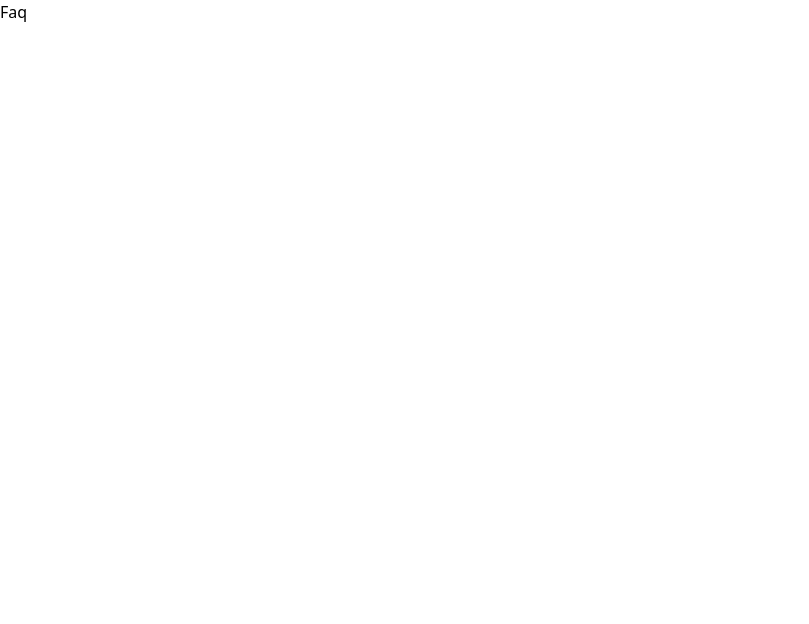
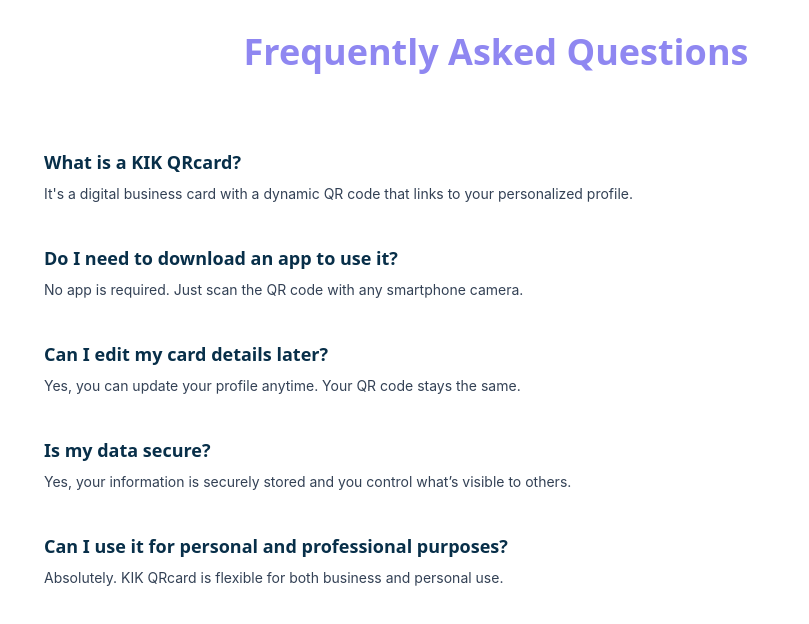
Before and after one commit to kakon-aiubcse/kikqrcard, a Next.js app: page /about/faq in a window 1280 px wide. Shown: the top 624 px of the page, without its empty margins (0-809 px from the left). Built offline with nearby package versions, Linux system fonts and the light colour scheme.

Commit message:
updated and completed faq section

```diff
--- a/src/pages/about/blog.js
+++ b/src/pages/about/blog.js
@@ -1,5 +1,6 @@
 //blog page
 import React from "react";
+import Faq from "./faq";
 
 const Blog = () => {
   return (
@@ -32,7 +33,7 @@
           </h2>
           <p className=" leading-relaxed text-slate-700 font-ios">
             KIK QR Card is a digital card solution that generates a dynamic QR
-            code linked to your customizable profile.<br className="hidden lp:block"/> Share your contact,
+            code linked to your customizable profile.<br className="hidden lp:block xb:block"/> Share your contact,
             portfolio, and business information instantly — no apps or paper
             needed.
           </p>
@@ -106,6 +107,7 @@
           >
             Let's Start!
           </button>
+          <Faq/>
 
       </div>
     </div>
--- a/src/pages/about/contact.js
+++ b/src/pages/about/contact.js
@@ -4,14 +4,14 @@
   return (
     <div className=" min-h-screen flex flex-col mb-32 w-screen xs:w-screen ">
       <div className=" flex flex-col items-center justify-center pr-72 xs:pr-0">
-        <span className="text-5xl font-cp p-4 m-4 text-brand font-bold lp:text-4xl tb:text-3xl xs:text-4xl">
+        <span className="text-5xl font-cp p-4 m-4 text-brand font-bold lp:text-4xl tb:text-3xl xs:text-5xl">
           Contact
         </span>
       </div>
 
       <div
         className="grid grid-cols-3 items-start justify-evenly  pr-60  p-3 m-2 gap-8
-       xs:pl-4 xs:grid-cols-1 lp:grid-cols-2 tb:grid-cols-1 xb:grid-cols-3 xb:gap-24 xb:p-10 xb:pr-[430px] xb:m-1"
+       xs:pl-0 xs:grid-cols-1 lp:grid-cols-2 tb:grid-cols-1 xb:grid-cols-3 xb:gap-24 xb:p-10 xb:pr-[430px] xb:m-1"
       >
         <div className=" items-start justify-start flex flex-col w-[300px] xb:w-[350px] rounded-lg   relative transition-all duration-1000   text-sky-800 mx-2 tb:w-[260px] ">
           <span className="text-5xl w-[350px] whitespace-nowrap font-cp font-semibold m-3 p-3">
@@ -43,7 +43,6 @@
             Dhaka, Bangladesh.
           </span>
         </div>
-
       </div>
       <div
         className=" items-center justify-center flex flex-col w-[300px]
@@ -81,7 +80,6 @@
             Send
           </button>
         </form>
-
       </div>
     </div>
   );
--- a/src/pages/about/faq.js
+++ b/src/pages/about/faq.js
@@ -1,11 +1,59 @@
 //frequently asking question page
 
-import React from 'react'
+import React from "react";
 
 const Faq = () => {
   return (
-    <div>Faq</div>
-  )
-}
+    <div className=" min-h-screen flex flex-col mb-32 w-screen xs:w-screen ">
+      <div className=" flex flex-col items-center justify-center pr-72 xs:pr-0">
+        <span className="text-4xl font-cp p-4 m-4 text-brand font-bold lp:text-4xl tb:text-3xl xs:text-2xl xs:relative xs:right-[44px]">
+          Frequently Asked Questions
+        </span>
+      </div>
+      <div
+        className="grid grid-cols-3 items-start justify-evenly  pr-60  p-3 m-2 gap-8
+       xs:pl-0 xs:grid-cols-1 lp:grid-cols-2 tb:grid-cols-1 xb:grid-cols-3 xb:gap-24 xb:p-10 xb:pr-[430px] xb:m-1"
+      >
+        <div className="flex flex-col w-screen p-1 xs:w-[350px] tb:w-[500px]">
+
+          <div>
+            {" "}
+            {[
+              {
+                q: "What is a KIK QRcard?",
+                a: "It's a digital business card with a dynamic QR code that links to your personalized profile.",
+              },
+              {
+                q: "Do I need to download an app to use it?",
+                a: "No app is required. Just scan the QR code with any smartphone camera.",
+              },
+              {
+                q: "Can I edit my card details later?",
+                a: "Yes, you can update your profile anytime. Your QR code stays the same.",
+              },
+              {
+                q: "Is my data secure?",
+                a: "Yes, your information is securely stored and you control what’s visible to others.",
+              },
+              {
+                q: "Can I use it for personal and professional purposes?",
+                a: "Absolutely. KIK QRcard is flexible for both business and personal use.",
+              },
+            ].map((item, index) => (
+              <div key={index} className=" p-5 rounded-xl  transition">
+                <h3 className="text-lg font-semibold text-sky-950 font-cp">
+                  {item.q}
+                </h3>
+                <p className="text-slate-700 text-sm mt-2 font-ios">
+                  {item.a}
+                </p>
+              </div>
+            ))}
+          </div>
+        </div>
+      </div>{" "}
+    </div>
+  );
+};
 
 export default Faq;
--- a/src/pages/about/features.js
+++ b/src/pages/about/features.js
@@ -10,7 +10,7 @@
            QRcard's Features
         </span>
       </div>
-      <div className="grid grid-cols-4 items-start justify-evenly xs:pl-8 pr-60  p-3 m-2 gap-16 xs:grid-cols-1 lp:grid-cols-3 tb:grid-cols-2 xb:grid-cols-5 xb:gap-24 xb:p-10 xb:pr-[430px] xb:m-1">
+      <div className="grid grid-cols-4 items-start justify-evenly xs:pl-8 pr-60  p-3 m-2 gap-16 xs:grid-cols-1 lp:grid-cols-3 tb:grid-cols-2 xb:grid-cols-4 xb:gap-24 xb:p-10 xb:pr-[430px] xb:m-1">
         {/*social links */}{" "}
         <div className="bg-violet-100 w-[300px] h-[470px]  tb:w-[250px] xb:w-[290px] tb:h-[450px] flex flex-col  rounded-ee-[200px] hover:rounded-xl border border-violet-800 hover:border-2 transition-all duration-1000 hover:bottom-[10px] relative ">
           <div className="h-[40%] flex items-center m-4 p-4 justify-start  w-[50%] ">
```
Lines whose indentation alone changed are shown as unchanged.
